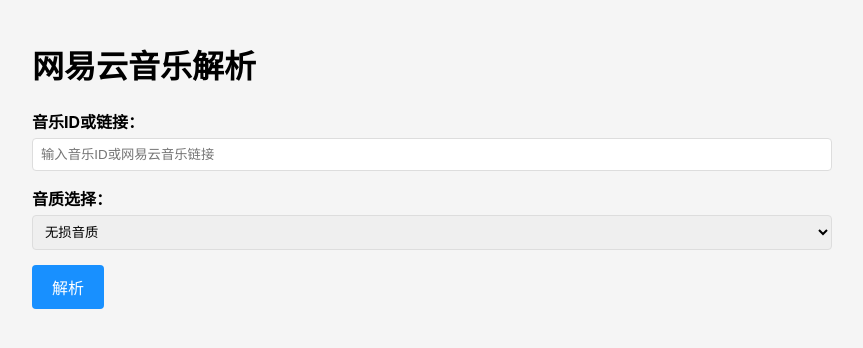
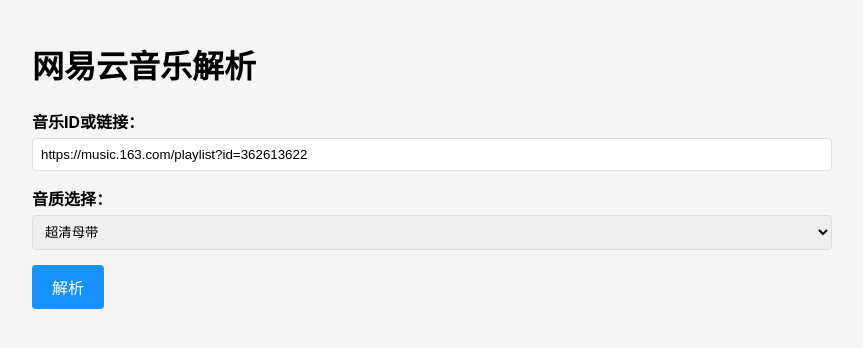
Before and after one commit to lovelinessmoe/Netease_url, a Flask app: page / in a window 1280 px wide. Shown: the top 348 px of the page, without its empty margins (208-1071 px from the left). Run offline with Flask 3, Linux system fonts and the light colour scheme.

Commit message:
feat: 更新音乐解析页面默认值和添加 Windows 构建命令- 在音乐解析表单中添加默认链接 https://music.163.com/playlist?id=362613622- 将音质选择默认值从无损音质改为超清母带 - 在 package.json 中添加 electron:build:win命令，用于构建 Windows 版本

```diff
--- a/package.json
+++ b/package.json
@@ -9,7 +9,8 @@
     "start": "node main.js",
     "dev": "nodemon main.js",
     "electron:start": "electron .",
-    "electron:build": "electron-builder"
+    "electron:build": "electron-builder",
+    "electron:build:win": "electron-builder -w"
   },
   "keywords": [],
   "author": "",
--- a/templates/index.html
+++ b/templates/index.html
@@ -104,18 +104,18 @@
     <form id="musicForm">
         <div class="form-group">
             <label for="ids">音乐ID或链接：</label>
-            <input type="text" id="ids" name="ids" placeholder="输入音乐ID或网易云音乐链接">
+            <input type="text" id="ids" name="ids" placeholder="输入音乐ID或网易云音乐链接" value="https://music.163.com/playlist?id=362613622">
         </div>
         <div class="form-group">
             <label for="level">音质选择：</label>
             <select id="level" name="level">
                 <option value="standard">标准音质</option>
                 <option value="exhigh">极高音质</option>
-                <option value="lossless" selected>无损音质</option>
+                <option value="lossless">无损音质</option>
                 <option value="hires">Hires音质</option>
                 <option value="sky">沉浸环绕声</option>
                 <option value="jyeffect">高清环绕声</option>
-                <option value="jymaster">超清母带</option>
+                <option value="jymaster" selected>超清母带</option>
             </select>
         </div>
         <button type="submit">解析</button>
```
